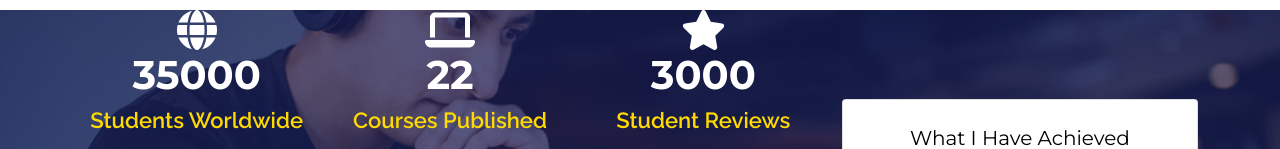
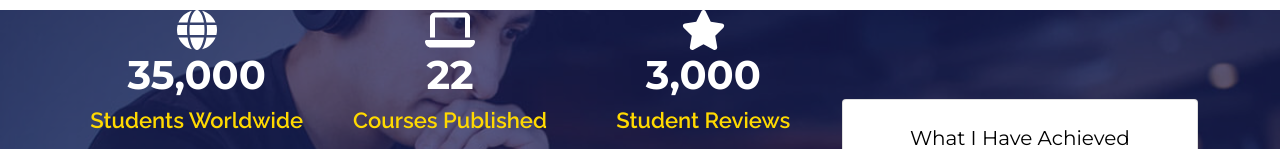
Before and after one commit to jvnagarjuna/react-js-website-project, a React (Create React App) app: page / in a window 1280 px wide. Shown: the part 1591-1740 px from the top of the page. Built offline with nearby package versions, Linux system fonts and the light colour scheme; a web font is replaced by a local one.

Commit message:
27 Count Animation

```diff
--- a/package.json
+++ b/package.json
@@ -12,8 +12,10 @@
     "bootstrap": "^5.1.3",
     "react": "^18.1.0",
     "react-bootstrap": "^2.4.0",
+    "react-countup": "^6.2.0",
     "react-dom": "^18.1.0",
     "react-scripts": "5.0.1",
+    "react-visibility-sensor": "^5.1.1",
     "recharts": "^2.1.10",
     "web-vitals": "^2.1.0"
   },
--- a/src/components/Summary/Summary.jsx
+++ b/src/components/Summary/Summary.jsx
@@ -5,6 +5,8 @@ import { faCheckSquare } from '@fortawesome/free-solid-svg-icons';
 import { faGlobe } from '@fortawesome/free-solid-svg-icons';
 import { faLaptop } from '@fortawesome/free-solid-svg-icons';
 import { faStar } from '@fortawesome/free-solid-svg-icons';
+import CountUp from 'react-countup';
+import VisibilitySensor from 'react-visibility-sensor';
 
 class Summary extends Component {
   render() {
@@ -18,7 +20,15 @@ class Summary extends Component {
                   <Row className="countSection">
                     <Col>
                       <FontAwesomeIcon className="iconProject" icon={faGlobe} />
-                      <h1 className="countNumber">35000 </h1>
+                      <h1 className="countNumber">
+                        <CountUp start={0} end={35000}>
+                          {({ countUpRef, start }) => (
+                            <VisibilitySensor onChange={start} delayedCall>
+                              <span ref={countUpRef} />
+                            </VisibilitySensor>
+                          )}
+                        </CountUp>
+                      </h1>
                       <h4 className="countTitle">Students Worldwide</h4>
                       <hr className="bg-white w-25" />
                     </Col>
@@ -28,14 +38,30 @@ class Summary extends Component {
                         className="iconProject"
                         icon={faLaptop}
                       />
-                      <h1 className="countNumber">22 </h1>
+                      <h1 className="countNumber">
+                        <CountUp start={0} end={22}>
+                          {({ countUpRef, start }) => (
+                            <VisibilitySensor onChange={start} delayedCall>
+                              <span ref={countUpRef} />
+                            </VisibilitySensor>
+                          )}
+                        </CountUp>
+                      </h1>
                       <h4 className="countTitle">Courses Published</h4>
                       <hr className="bg-white w-25" />
                     </Col>
 
                     <Col>
                       <FontAwesomeIcon className="iconProject" icon={faStar} />
-                      <h1 className="countNumber">3000 </h1>
+                      <h1 className="countNumber">
+                        <CountUp start={0} end={3000}>
+                          {({ countUpRef, start }) => (
+                            <VisibilitySensor onChange={start} delayedCall>
+                              <span ref={countUpRef} />
+                            </VisibilitySensor>
+                          )}
+                        </CountUp>{' '}
+                      </h1>
                       <h4 className="countTitle">Student Reviews</h4>
                       <hr className="bg-white w-25" />
                     </Col>
--- a/src/index.js
+++ b/src/index.js
@@ -6,9 +6,9 @@ import reportWebVitals from './reportWebVitals';
 
 const root = ReactDOM.createRoot(document.getElementById('root'));
 root.render(
-  <React.StrictMode>
+  // <React.StrictMode>
     <App />
-  </React.StrictMode>
+  // </React.StrictMode>
 );
 
 // If you want to start measuring performance in your app, pass a function
```
Also changed, not shown: 1 other file (tests, documents, lock files or other folders).
